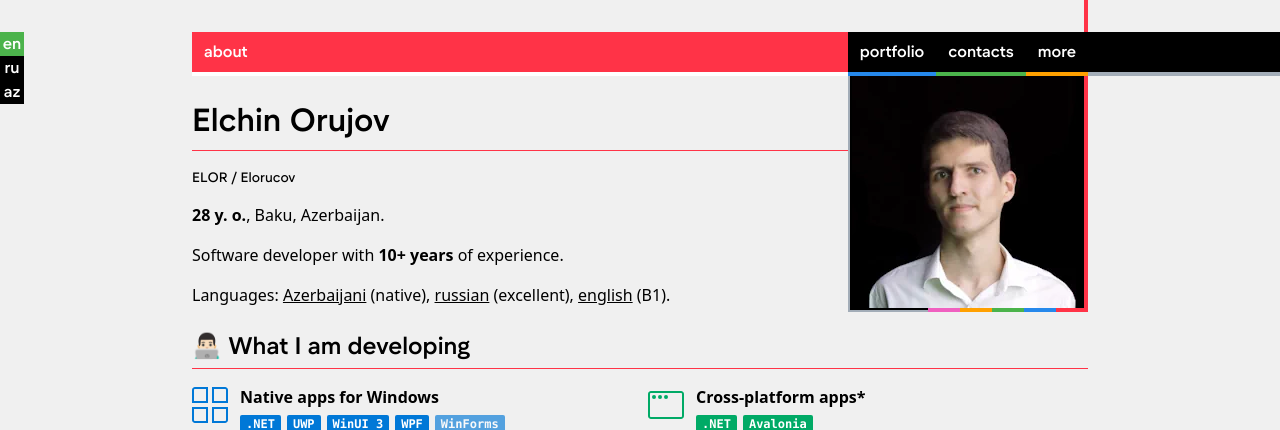
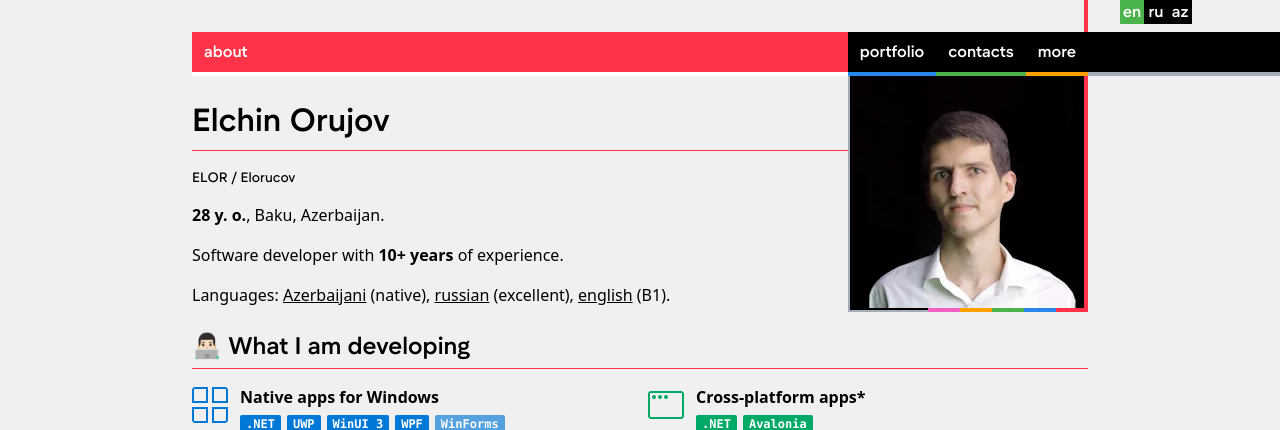
Before and after one commit to Elorucov/Me, a PHP site: page / in a window 1280 px wide. Shown: the top 430 px of the page. Run offline with PHP 8.4, Linux system fonts and the light colour scheme.

Commit message:
Move langSwitcher on top-right and change orientation if width >= 1104px

```diff
--- a/elorexpressive/res/style.css
+++ b/elorexpressive/res/style.css
@@ -958,10 +958,17 @@ input[type="checkbox"].dlg:checked + label + .dlg_wrap {
 
 #langSwitcher {
     position: fixed;
-    left: 0;
-    top: var(--big_spacing);
+    left: calc(calc(calc(100% - var(--content_max_width)) / 2) + var(--content_max_width));
+    top: 0;
     display: flex;
-    flex-direction: column;
+    flex-direction: row;
+
+    @media (max-width: 1104px) {
+        top: unset;
+        left: unset;
+        bottom: 0;
+        right: var(--big_spacing);
+    }
 }
 
 #langSwitcher > input[type="submit"] {
@@ -1016,14 +1023,6 @@ body:not(.light) {
 
     .masonryGrid {
       column-count: 1;
-    }
-
-    #langSwitcher {
-        flex-direction: row;
-        top: unset;
-        left: unset;
-        bottom: 0px;
-        right: var(--big_spacing);
     }
 }
 
```
